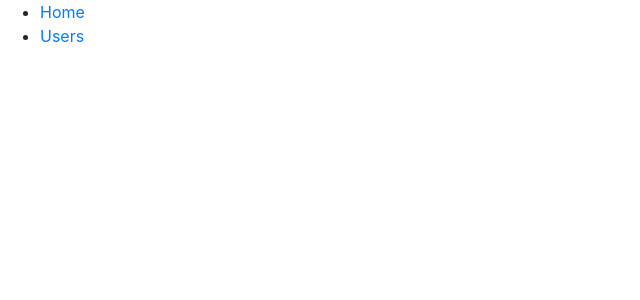
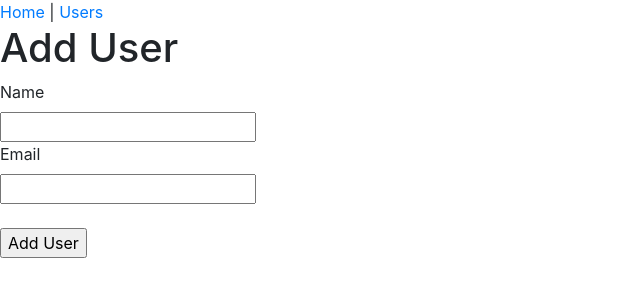
Before and after one commit to JeremiahMullane/react-training, a React (Create React App) app: page /manage-user in a window 1280 px wide. Shown: the top 300 px of the page, without its empty margins (0-640 px from the left). Built offline with nearby package versions, Linux system fonts and the light colour scheme.

Commit message:
Add manageUser, cleanup

```diff
--- a/src/App.js
+++ b/src/App.js
@@ -8,14 +8,10 @@ import { Route } from "react-router-dom";
 function App() {
   return (
     <>
-      {/* Always display Nav */}
-      <Route path="/" component={Nav} />
-      {/* When URL is at root, load the Home component. */}
+      <Nav />
       <Route path="/" component={Home} exact />
-      {/* When URL is at root, load the Users component. */}
-      <Route path="/users" component={Users} exact />
-      {/* When URL is '/user', load the ManageUser component. */}
-      <Route path="/user" component={ManageUser} />
+      <Route path="/users" component={Users} />
+      <Route path="/manage-user" component={ManageUser} />
     </>
   );
 }
--- a/src/Home.js
+++ b/src/Home.js
@@ -1,7 +1,12 @@
 import React from "react";
 
 function Home() {
-  return <h1>Home</h1>;
+  return (
+    <>
+      <h1>Home</h1>
+      <h2>Welcome to your React App!</h2>
+    </>
+  );
 }
 
 export default Home;
--- a/src/ManageUser.js
+++ b/src/ManageUser.js
@@ -1,8 +1,33 @@
-// Output a <h1> containing "Add User"
-import React from "react";
+import React, { useState } from "react";
 
 function ManageUser() {
-  return <h1>Add User</h1>;
+  const [user, setUser] = useState({
+    name: "",
+    email: ""
+  });
+
+  function handleSubmit(event) {}
+  return (
+    <>
+      <h1>Add User</h1>
+      <form onSubmit={handleSubmit}>
+        <div>
+          <label htmlFor="name">Name</label>
+          <br />
+          <input id="name" type="text" value={user.name}></input>
+        </div>
+        <div>
+          <label htmlFor="email" value={user.email}>
+            Email
+          </label>
+          <br />
+          <input id="email" type="email"></input>
+        </div>
+        <br />
+        <input type="submit" value="Add User" />
+      </form>
+    </>
+  );
 }
 
 export default ManageUser;
--- a/src/Nav.js
+++ b/src/Nav.js
@@ -1,19 +1,21 @@
-// Exercise:
-// 1. Create a Nav component that contains 2 anchors: Home, Users
-// 2. Display the Nav component on every page
+import React from "react";
+import { NavLink } from "react-router-dom";
 
-import React from "react";
+const activeStyle = {
+  color: "#614476"
+};
 
 const Nav = () => {
   return (
-    <ul>
-      <li>
-        <a href="http://localhost:3000/">Home</a>
-      </li>
-      <li>
-        <a href="http://localhost:3000/users">Users</a>
-      </li>
-    </ul>
+    <nav>
+      <NavLink activeStyle={activeStyle} to="/" exact>
+        Home
+      </NavLink>{" "}
+      |{" "}
+      <NavLink activeStyle={activeStyle} to="/users">
+        Users
+      </NavLink>
+    </nav>
   );
 };
 
--- a/src/Users.js
+++ b/src/Users.js
@@ -1,4 +1,5 @@
 import React, { useState, useEffect } from "react";
+import { Link } from "react-router-dom";
 import { getUsers, deleteUser } from "./api/userApi";
 
 function Users() {
@@ -28,6 +29,11 @@ function Users() {
       <h1 className="header" style={h1Style}>
         Users
       </h1>
+      <p>
+        <Link to="/manage-user">
+          <button>Add User</button>
+        </Link>
+      </p>
       {/*Display user data in a table with headers for id, name, and email*/}
       <table className="table">
         <thead>
```
